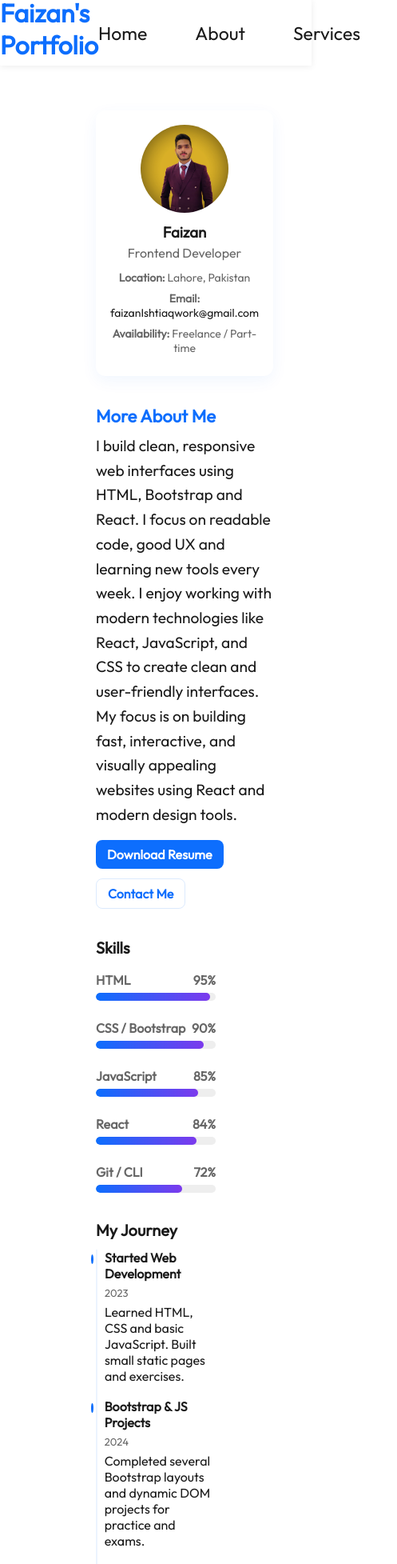
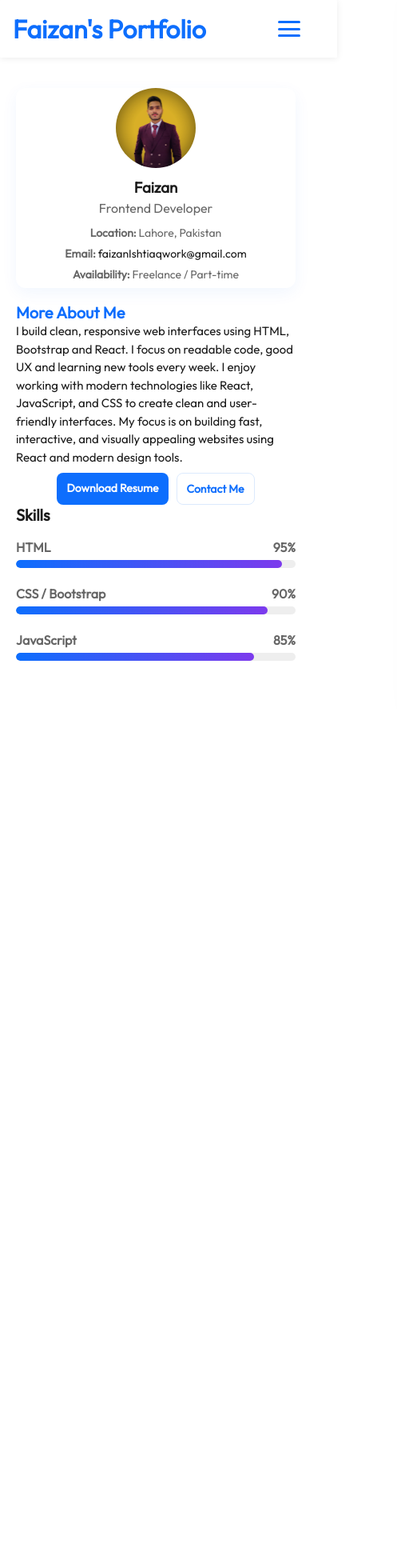
Before and after one commit to Faizan-ishtiaq/Faizan-First-React_Potfolio, a React (Vite) app: page /about in a window 390 px wide. Shown: the top 1955 px of the page at 80% size, 497 px wide, since content can reach past the window. After the commit the page ends 844 px from the top, so only its background shows below. Built offline with nearby package versions, Linux system fonts and the light colour scheme.

Commit message:
Responsive navbar for differt screen

```diff
--- a/src/components/Footer/Footer.css
+++ b/src/components/Footer/Footer.css
@@ -55,3 +55,61 @@ margin-right: 20px;
 h3{
     color: #e0e0e0;
 }
+
+
+@media (max-width: 768px) {
+  .footer {
+    display: flex;
+    flex-wrap: wrap;
+    gap: 18px;
+    padding: 28px 16px;
+    align-items: flex-start;
+    justify-content: space-between;
+    margin-top: 36px;
+    box-sizing: border-box;
+  }
+
+  /* have each column occupy about 45% so two items fit per row */
+  .footer > div {
+    flex: 1 1 45%;
+    min-width: 160px;
+    text-align: left;
+  }
+
+  .footer h3 { font-size: 16px; margin-bottom: 8px; color: #e6f4ff; }
+  .footer p, .footer li, .footer a { font-size: 14px; color: #fff; line-height: 1.4; }
+  .footer-divider { width: 100%; margin: 14px 0; }
+  .footer-copy { padding: 12px; }
+}
+
+/* phone: About full width 1st row; then QuickLinks/MyLinks/Contact in 2nd row */
+@media (max-width: 412px) {
+  .footer {
+    display: flex;
+    flex-wrap: wrap;
+    gap: 12px;
+    padding: 22px 12px;
+    margin-top: 36px;
+  }
+
+  .footer-about {
+    order: 0;
+    flex: 1 1 100%;
+    min-width: 100%;
+    text-align: left;
+    padding-bottom: 6px;
+  }
+
+  /* the three columns below (try to be roughly equal) */
+  .footer-menu, .footer-links, .contact {
+    order: 1;
+    flex: 1 1 32%;
+    min-width: 98px;
+    text-align: left;
+  }
+
+  .footer h3 { font-size: 15px; }
+  .footer p, .footer li, .footer a { font-size: 13px; }
+  .footer-divider { width: 100%; margin-top: 12px; }
+  .footer-copy { font-size: 13px; padding: 8px 6px; }
+}
--- a/src/components/Navbar/Nav.jsx
+++ b/src/components/Navbar/Nav.jsx
@@ -1,12 +1,50 @@
 import './Navbar.css'
-import {Link} from "react-router-dom";
+import { Link } from "react-router-dom";
+import { useEffect } from 'react';
+
+function Navbar(){
 
 
-function Navbar(){
+
+    // minimal JS: toggle .open on header
+useEffect(() => {
+  const navbar = document.querySelector('.navbar');
+  const openBtn = document.querySelector('.hamburger');
+  const closeBtn = document.querySelector('.nav-menu-mobile .close-btn');
+  const mobileLinks = document.querySelectorAll('.nav-menu-mobile a');
+
+  if (!navbar || !openBtn) return;
+
+  const openMenu = () => navbar.classList.add('open');
+  const closeMenu = () => navbar.classList.remove('open');
+
+  openBtn.addEventListener('click', openMenu);
+  if (closeBtn) closeBtn.addEventListener('click', closeMenu);
+  mobileLinks.forEach(a => a.addEventListener('click', closeMenu));
+
+  // cleanup on unmount (prevents duplicates)
+  return () => {
+    openBtn.removeEventListener('click', openMenu);
+    if (closeBtn) closeBtn.removeEventListener('click', closeMenu);
+    mobileLinks.forEach(a => a.removeEventListener('click', closeMenu));
+  };
+}, []);
   return(
     <>
-        <div className='navbar'>
+      <header className='navbar'>
         <h1>Faizan's Portfolio</h1>
+
+        {/* checkbox toggle for CSS-only menu (keeps desktop behaviour unchanged) */}
+         {/* <input id="menu-toggle" className="menu-toggle" type="checkbox" />  */}
+
+        {/* hamburger button (label for checkbox) - only visible on mobile/tablet */}
+        <button className="hamburger" aria-label="Open menu">
+          <span></span>
+          <span></span>
+          <span></span>
+        </button>
+
+        {/* main nav - keep same markup you had for desktop */}
         <ul className='nav-menu'>
           <li><Link to="/">Home</Link></li>
           <li><Link to="/about">About</Link></li>
@@ -14,12 +52,30 @@ function Navbar(){
           <li><Link to="/portfolio">Portfolio</Link></li>
           <li><Link to="/contact">Contact</Link></li>
         </ul>
+
+        {/* Connect button stays same on desktop; we'll hide it on mobile via CSS */}
         <div className="nav-connect">Connect with me</div>
 
+        {/* Slide-in menu for small screens duplicates links and includes a close label.
+            We keep it as a nav element (aria) — CSS will move it off-screen and slide in. */}
+        <nav className="nav-menu-mobile" aria-hidden="true">
+          {/* Close button (also a label for the same checkbox) */}
+          <button className="close-btn" aria-label="Close menu">✕</button>
+
+          <ul>
+            <li><Link to="/" onClick={() => document.getElementById('menu-toggle')}>Home</Link></li>
+            <li><Link to="/about" onClick={() => document.getElementById('menu-toggle')}>About</Link></li>
+            <li><Link to="/services" onClick={() => document.getElementById('menu-toggle')}>Services</Link></li>
+            <li><Link to="/portfolio" onClick={() => document.getElementById('menu-toggle')}>Portfolio</Link></li>
+            <li><Link to="/contact" onClick={() => document.getElementById('menu-toggle')}>Contact</Link></li>
+          </ul>
+
+          <div className="nav-menu-cta">
+            <Link to="/contact" className="nav-connect">Connect with me</Link>
           </div>
-
+        </nav>
+      </header>
     </>
-
   )
 }
-export default Navbar
+export default Navbar;
--- a/src/components/Navbar/Navbar.css
+++ b/src/components/Navbar/Navbar.css
@@ -56,3 +56,120 @@
     transform: scale(1.05);
 
 }
+
+
+
+
+
+.hamburger {
+  display: none;
+  flex-direction: column;
+  justify-content: space-between;
+  width: 28px;
+  height: 20px;
+  cursor: pointer;
+  background: transparent;
+  border: none;
+  padding: 0;
+}
+.hamburger span {
+  display: block;
+  height: 3px;
+  width: 100%;
+  background-color: #0d6efd;
+  border-radius: 2px;
+}
+
+/* Mobile slide-in menu (hidden by default) */
+.nav-menu-mobile {
+  position: fixed;
+  top: 0;
+  right: -120%;
+  width: 72%;
+  max-width: 420px;
+  height: 100vh;
+  background: rgba(255, 255, 255, 0.566);
+  backdrop-filter: blur(55px);
+  box-shadow: -8px 0 30px rgba(0,0,0,0.08);
+  padding: 26px 18px;
+  display: flex;
+  flex-direction: column;
+  gap: 20px;
+  transition: right 0.36s ease;
+  z-index: 1100;
+}
+
+/* close button inside menu */
+.close-btn {
+  display: none;
+  align-self: flex-end;
+  font-size: 24px;
+  cursor: pointer;
+  color: #1a1a1a;
+  background: transparent;
+  border: none;
+  padding: 6px;
+}
+
+/* mobile menu list */
+.nav-menu-mobile ul {
+  list-style: none;
+  margin: 8px 0 0;
+  padding: 0;
+  display: flex;
+  flex-direction: column;
+  gap: 16px;
+}
+.nav-menu-mobile a {
+  text-decoration: none;
+  color: #1a1a1a;
+  font-size: 1.15rem;
+}
+.nav-menu-mobile a:hover { color: #0d6efd; }
+
+/* CTA area inside mobile menu */
+.nav-menu-cta { margin-top: auto; }
+.nav-menu-cta .nav-connect { display: inline-block; }
+
+/* Keep the desktop nav (ul.nav-menu) and .nav-connect visible by default.
+   We'll toggle visibility with media queries below. */
+
+/* -------------- Tablet / Mobile breakpoints -------------- */
+@media (max-width: 768px) {
+  /* show hamburger and hide desktop inline menu */
+  .hamburger { display: flex;
+margin-right:30px ;}
+  .nav-menu { display: none; } /* hide original desktop menu on small screens */
+  .nav-connect { display: none; } /* hide desktop connect button */
+
+  /* when checkbox is checked, bring menu on-screen */
+  .navbar.open .nav-menu-mobile {
+    right: 0;
+  }
+  /* show close button when menu open */
+  .navbar.open .nav-menu-mobile .close-btn {
+    display: block;
+  }
+
+  /* make sure header items align with space for hamburger */
+  .navbar {
+    justify-content: space-between;
+    padding: 0 16px;
+    width: 100%;
+  }
+
+}
+
+/* narrower phones */
+@media (max-width: 460px) {
+  .nav-menu-mobile { width: 78%; padding: 22px 14px; }
+  .nav-menu-mobile a { font-size: 1.05rem; }
+  .close-btn { font-size: 22px; }
+}
+
+/* very small phones */
+@media (max-width: 360px) {
+  .nav-menu-mobile { width: 86%; padding: 18px 12px; }
+  .nav-menu-mobile a { font-size: 1rem; }
+  .hamburger { width: 26px; height: 18px; }
+}
--- a/src/pages/About.css
+++ b/src/pages/About.css
@@ -1,6 +1,4 @@
-/* About page styles - adjust vars as needed */
-:root {
-  --primary: #0d6efd;
+:root{ --primary: #0d6efd;
   --muted: #666;
   --text: #1a1a1a;
   --card-bg: #fff;
@@ -127,3 +125,59 @@
   .about-photo { width: 110px; height: 110px; }
   .about-title { font-size:22px; }
 }
+
+/* Small-phone fixes: prevent right-lean / excessive shrink at ~360px */
+@media (max-width: 480px) {
+  /* reduce big container padding so content can use full width */
+  .container {
+    padding: 20px;
+    margin-top: 72px;         /* was 120px — much smaller on tiny screens */
+  }
+
+  /* make sure the layout is a single column and stretches to full width */
+  .about-hero {
+    grid-template-columns: 1fr;
+    gap: 18px;
+    align-items: start;
+    width: 100%;
+    justify-items: stretch;  /* force children to fill column width */
+  }
+
+  /* ensure elements inside use full width and don't shrink oddly */
+  .about-title,
+  .lead,
+  .about-card,
+  .skills-section,
+  .timeline-section {
+    width: 100%;
+    max-width: 100%;
+    margin: 0;
+    padding: 0;
+    box-sizing: border-box;
+  }
+
+  /* center the small profile photo and tighten sizes */
+  .about-photo {
+    width: 100px;
+    height: 100px;
+    margin: 0 auto 12px;
+  }
+
+  /* typography tweaks so text wraps nicely */
+  .about-title { font-size: 20px; text-align: left; }
+  .lead { font-size: 15px; line-height: 1.5; }
+
+  /* skills grid -> single column and full width */
+  .skills-grid { grid-template-columns: 1fr; gap: 10px; }
+
+  /* timeline items stack nicely */
+  .timeline-item { flex-direction: column; gap: 8px; }
+  .timeline-dot { margin-left: 0; margin-top: 0; }
+
+  /* keep CTA centered and tappable */
+  .contact-ctas { justify-content: center; gap: 10px; }
+  .btn { padding: 10px 12px; font-size: 14px; }
+
+  /* small safe rule to avoid any accidental horizontal scroll */
+  html, body { overflow-x: hidden; }
+}
```
Lines whose indentation alone changed are shown as unchanged.
